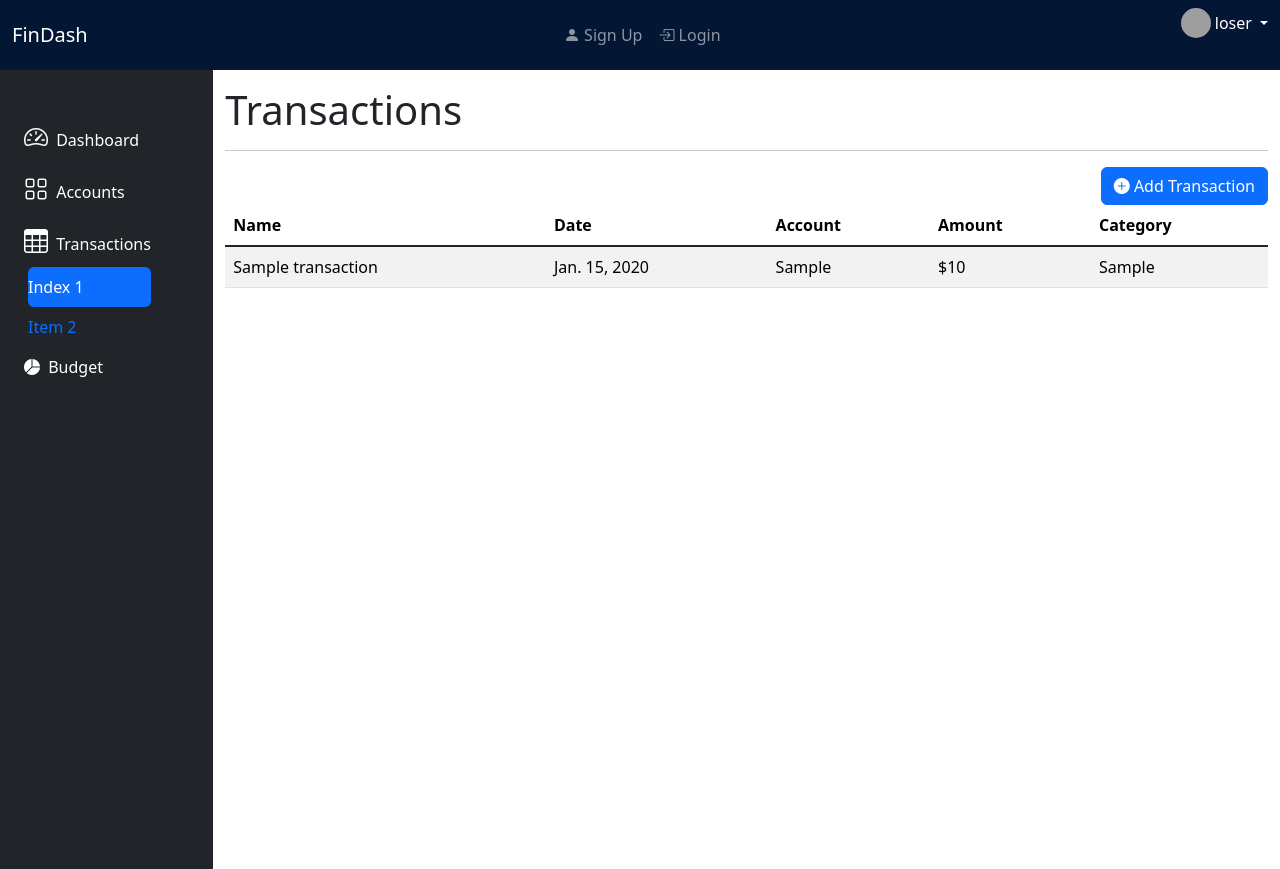
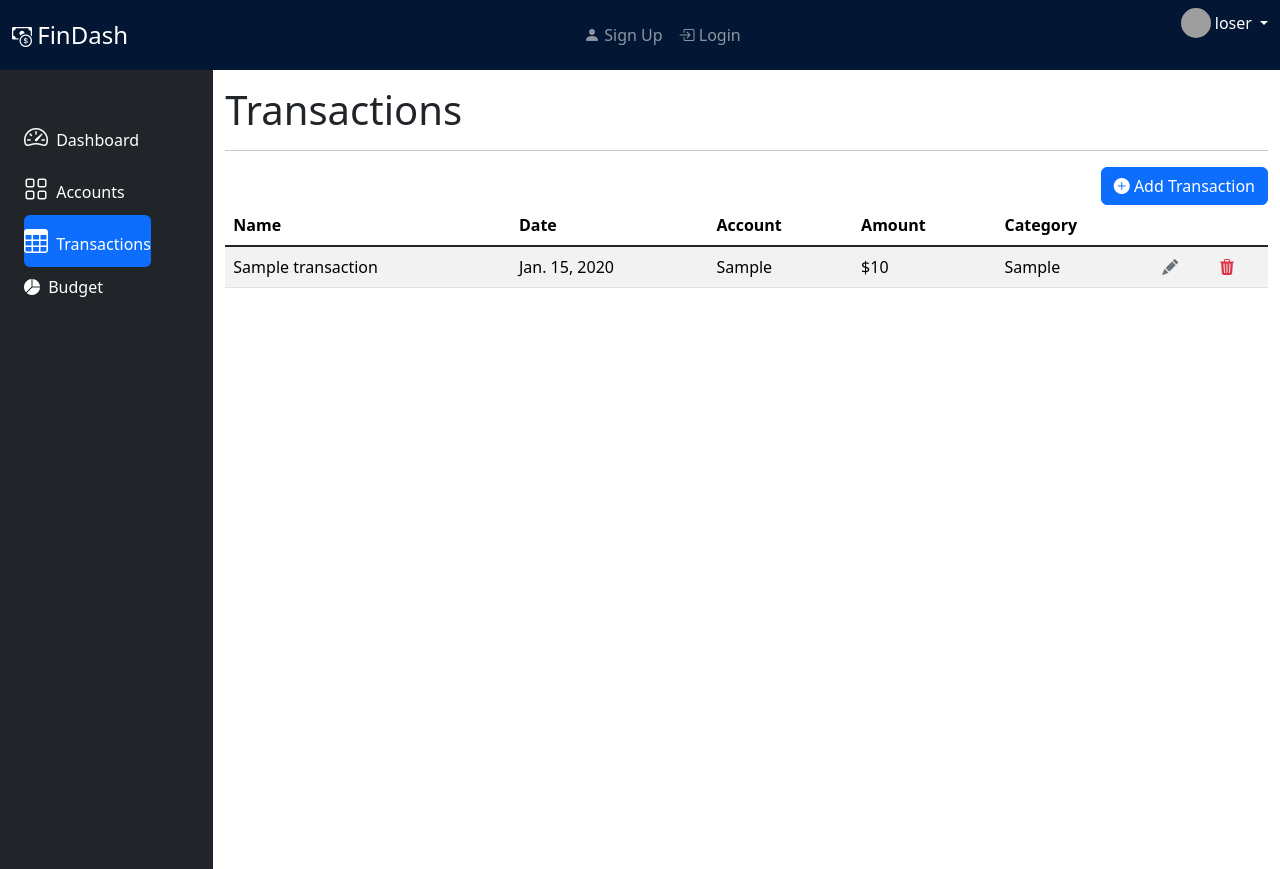
Before and after one commit to isobelmorales/findash, a Django app: page /transactions/ in a window 1280 px wide. Shown: the top 869 px of the page. Run offline with Django 4.2, Linux system fonts and the light colour scheme; tables that the repository leaves empty hold one stand-in row (values such as "Sample post"); grey boxes are pictures that could not be loaded.

Commit message:
minor updates

```diff
--- a/main_app/templates/main_app/navbar.html
+++ b/main_app/templates/main_app/navbar.html
@@ -2,7 +2,10 @@
     <div class="container-fluid">
         <!-- App Name -->
         <div class="navbar-header">
-            <a href="#" class="navbar-brand">FinDash</a>
+            <a href="#" class="navbar-brand">
+                <i class="bi bi-cash-coin"></i>
+                <span class="fs-4">   FinDash</span>
+            </a>
         </div>
         <!-- Authentication Nav -->
         <ul class="nav navbar-nav navbar-right">
--- a/main_app/templates/transactions/index.html
+++ b/main_app/templates/transactions/index.html
@@ -21,16 +21,8 @@
         </ul>
     </li>
     <li>
-        <a href="#submenu2" data-bs-toggle="collapse" class="nav-link px-0 align-middle text-white">
+        <a href="{% url 'transactions_index' %}" class="nav-link px-0 align-middle text-white active">
             <i class="fs-4 bi-table"></i> <span class="ms-1 d-none d-sm-inline">Transactions</span></a>
-        <ul class="collapse show nav flex-column ms-1" id="submenu2" data-bs-parent="#menu">
-            <li class="w-100">
-                <a href="{% url 'transactions_index' %}" class="nav-link px-0 active"> <span class="d-none d-sm-inline">Index</span> 1</a>
-            </li>
-            <li>
-                <a href="#" class="nav-link px-0"> <span class="d-none d-sm-inline">Item</span> 2</a>
-            </li>
-        </ul>
     </li>
     <li>
         <a href="#" class="nav-link px-0 align-middle text-white">
@@ -71,6 +63,16 @@
                         <td>{{ transaction.account }}</td>
                         <td>${{ transaction.amount }}</td>
                         <td>{{ transaction.category }}</td>
+                        <td>
+                            <a href="#" class="link-secondary">
+                                <i class="bi bi-pencil-fill"></i>
+                            </a>
+                        </td>
+                        <td>
+                            <a href="#" class="link-danger">
+                                <i class="bi bi-trash3-fill"></i>
+                            </a>
+                        </td>
                     </tr>
                 {% endfor %}
             </tbody>
--- a/main_app/urls.py
+++ b/main_app/urls.py
@@ -6,8 +6,6 @@ urlpatterns = [
     path('', views.home, name='home'),
     # transactions index
     path('transactions/', views.transactions_index, name='transactions_index'),
-    # create transaction
-    path('transactions/create', views.TransactionCreate.as_view(), name='transactions_create'),
     # add transaction
     path('transactions/add_transaction/', views.add_transaction, name='add_transaction'),
 ]
--- a/main_app/views.py
+++ b/main_app/views.py
@@ -20,12 +20,6 @@ def transactions_index(request):
     return render(request, 'transactions/index.html', { 'transactions': transactions, 'transaction_form': transaction_form })
 
 # Create Transaction
-class TransactionCreate(CreateView):
-    model = Transaction
-    # including all fields
-    fields = '__all__'
-    # redirecting to index page upon successful creation
-    success_url = '/transactions/'
 
 def add_transaction(request):
     form = TransactionForm(request.POST)
```
Also changed, not shown: main_app/templates/home.html (+1 -9 lines).
